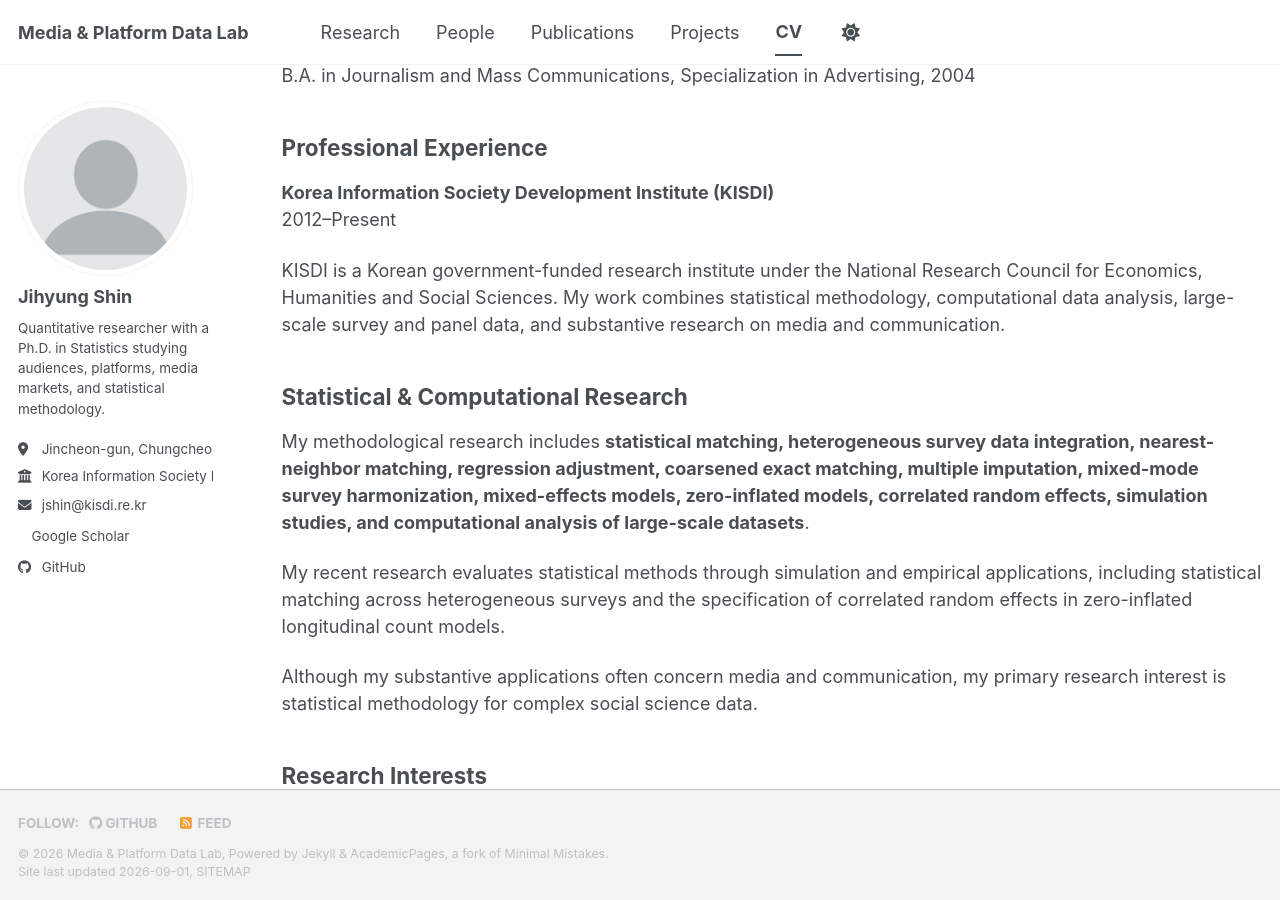
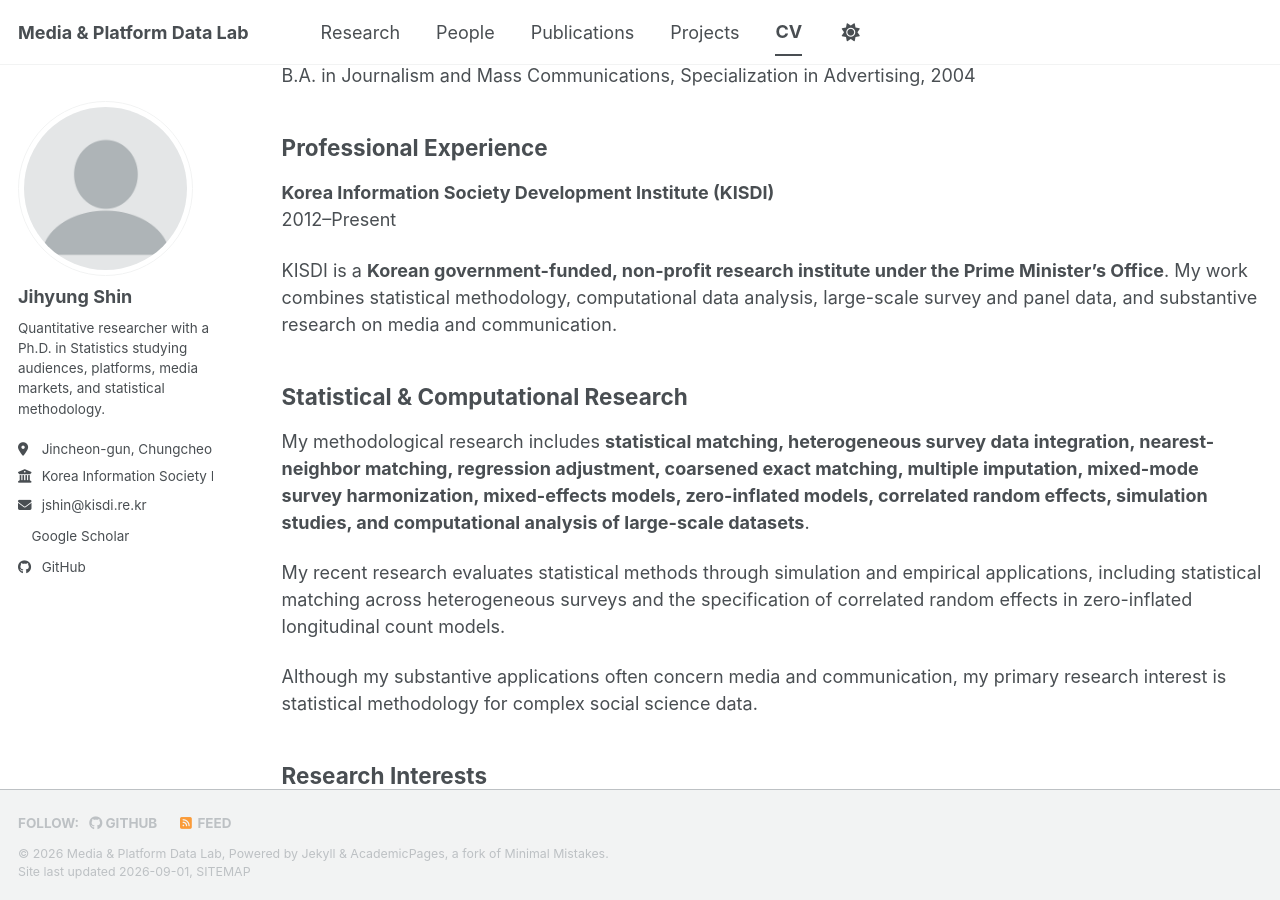
Before and after one commit to jshin4420/lab, a Jekyll site: the page built from _pages/cv.md, in a window 1280 px wide and 900 px high, scrolled down 668 px. Built offline with Jekyll 4.4.1, drawn with Linux system fonts in a browser that asks for light colours; a style sheet for code colours, icons or effects is not loaded.

Commit message:
Refine KISDI affiliation for research application

```diff
--- a/_pages/cv.md
+++ b/_pages/cv.md
@@ -31,7 +31,7 @@ B.A. in Journalism and Mass Communications, Specialization in Advertising, 2004
 **Korea Information Society Development Institute (KISDI)**
 2012–Present
 
-KISDI is a Korean government-funded research institute under the National Research Council for Economics, Humanities and Social Sciences. My work combines statistical methodology, computational data analysis, large-scale survey and panel data, and substantive research on media and communication.
+KISDI is a **Korean government-funded, non-profit research institute under the Prime Minister's Office**. My work combines statistical methodology, computational data analysis, large-scale survey and panel data, and substantive research on media and communication.
 
 ## Statistical & Computational Research
 
```
